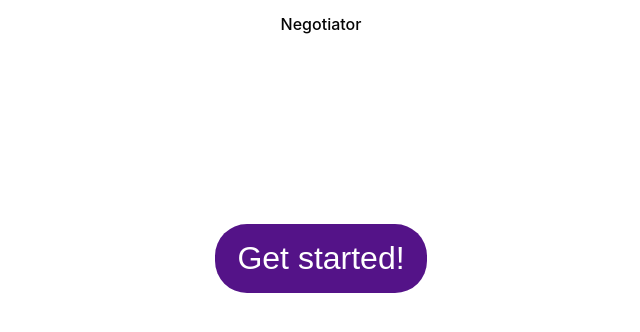
After one commit to initialcapacity/negotiator, a Flask app: template negotiator/templates/index.html in a window 1280 px wide. The commit adds this page. Shown: the top 332 px of the page, without its empty margins (319-959 px from the left). Run offline with Flask 3, Linux system fonts and the light colour scheme; the template is opened without the code that fills it, so the values that code supplies are empty; parts of the project's set-up code (start-up, migrations or seed data) failed here and were passed over.

Commit message:
Add landing page

```diff
--- a/negotiator/negotiation/negotiation_page.py
+++ b/negotiator/negotiation/negotiation_page.py
@@ -25,6 +25,10 @@ def negotiation_page(negotiation_service: NegotiationService, assistant: Assista
     page = Blueprint('negotiation_page', __name__)
 
     @page.get('/')
+    def index() -> ResponseReturnValue:
+        return render_template('index.html')
+
+    @page.post('/negotiation')
     def create() -> ResponseReturnValue:
         negotiation_id = negotiation_service.create()
         return redirect(f'/negotiation/{negotiation_id}')
--- a/negotiator/static/css/base.css
+++ b/negotiator/static/css/base.css
@@ -36,3 +36,26 @@ main {
     max-width: 30rem;
     margin: 1rem auto;
 }
+
+button {
+    padding: .5rem .7rem;
+    border-radius: 1rem;
+    background-color: var(--main-bubble-background);
+    color: var(--contrast-text-color);
+    border: none;
+    font-size: 1rem;
+    cursor: pointer
+}
+
+button.large {
+    padding: 1rem 1.4rem;
+    border-radius: 2rem;
+    font-size: 2rem;
+}
+
+.centered {
+    display: flex;
+    align-items: flex-start;
+    justify-content: center;
+    padding-top: 10rem;
+}
--- /dev/null
+++ b/negotiator/templates/index.html
@@ -0,0 +1,9 @@
+{% extends "layout.html" %}
+
+{% block title %}Negotiator{% endblock %}
+
+{% block body %}
+<form action="/negotiation" method="post" class="centered">
+    <button type="submit" class="large">Get started!</button>
+</form>
+{% endblock %}
--- a/negotiator/templates/negotiation.html
+++ b/negotiator/templates/negotiation.html
@@ -1,6 +1,6 @@
 {% extends "layout.html" %}
 
-{% block title %}Negotiation{% endblock %}
+{% block title %}Negotiator{% endblock %}
 
 {% block body %}
 <negotiation-chat negotiation="{{ negotiation_json }}"></negotiation-chat>
```
Also changed, not shown: tests/negotiation/test_negotiation_page.py (+7 -1 lines), web-components/src/chat-input/chat-input.css (+0 -8 lines), README.md, 1 other file.
